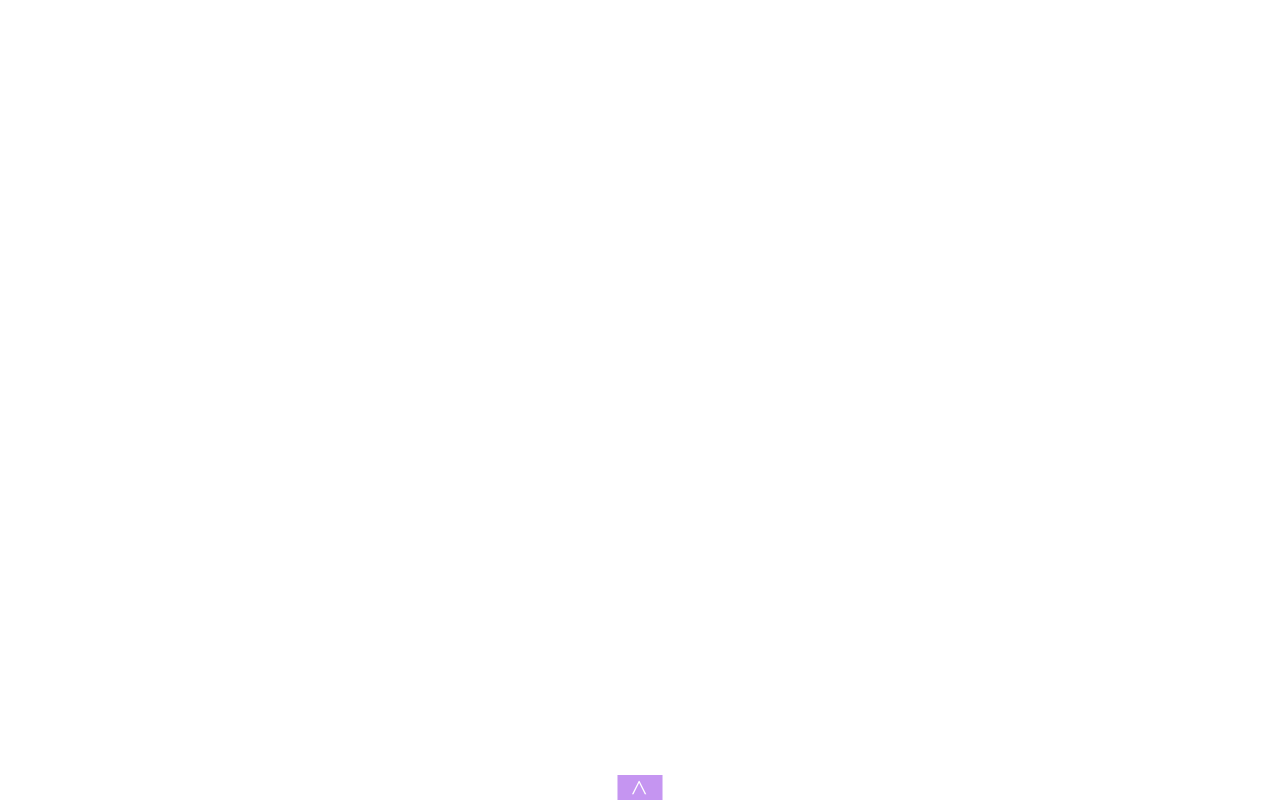
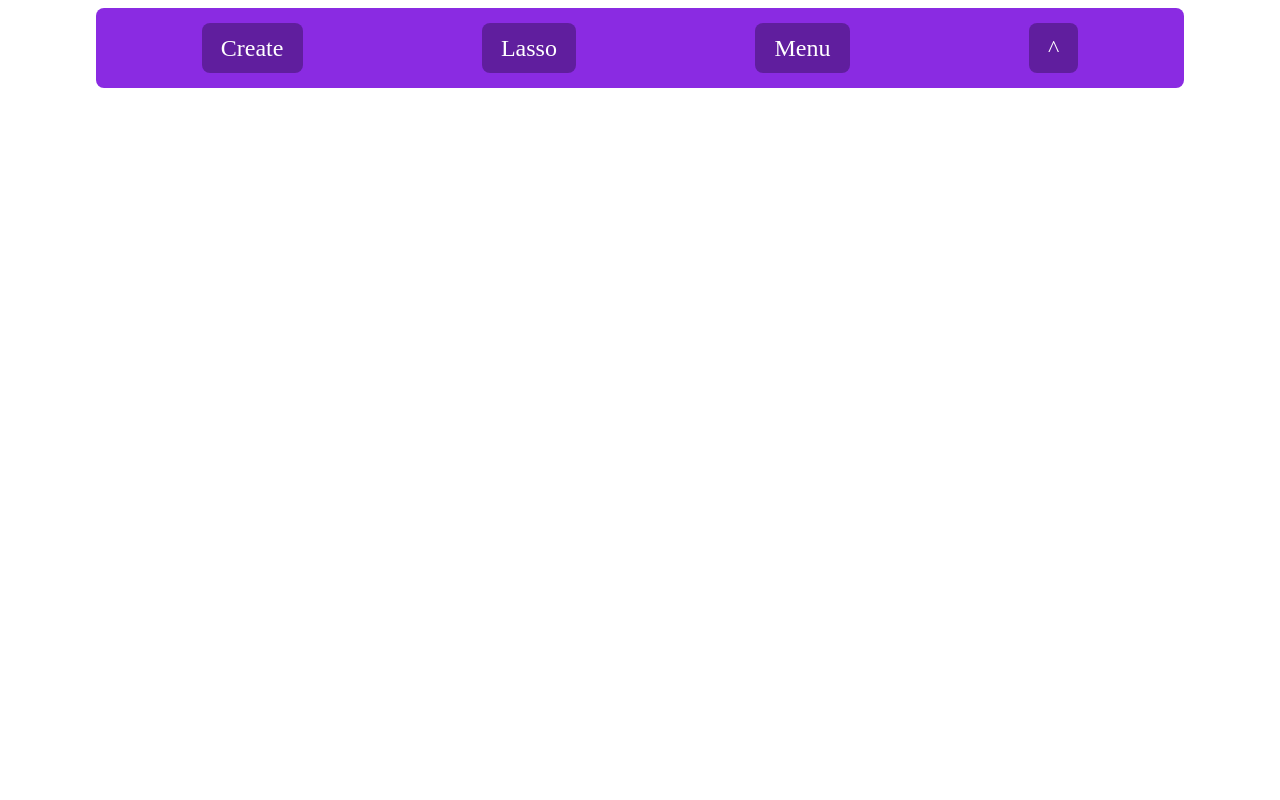
Before and after one commit to Elijah-Issa/wireframe-me, a plain HTML site: page index.html in a window 1280 px wide. Drawn offline with Linux system fonts and the light colour scheme.

Commit message:
NEW-UI: I have edited the ui of the website
    I have changed the create drawer and added a
    new drawer which is tools drawer

```diff
--- a/index.html
+++ b/index.html
@@ -8,13 +8,21 @@
 
     <body>
 
+        <div class="tools-drawer">
+            <div class="create-tool tl">Create</div>
+            <div class="lasso-tool tl">Lasso</div>
+            <div class="menu-tool tl">Menu</div>
+            <div class="hide-tool tl">^</div>
+        </div>
+
         <div class="create-drawer">
-            <div class="dr-btn-bg"><span class="show-create-dr-btn">></span></span></div>
-            <div class="content">
-                <div class="rect-btn cr-cr">Rect</div>
-                <div class="circle-btn cr-cr">Circle</div>
-                <div class="text-btn cr-cr">Text</div>
-            </div>
+            <!-- <div class="dr-btn-bg"><span class="show-create-dr-btn">></span></span></div> -->
+            <!-- <div class="content"> -->
+            <div class="rect-btn sh">Rect</div>
+            <div class="circle-btn sh">Circle</div>
+            <div class="text-btn sh">Text</div>
+            <div class="hide-btn sh">^</div>
+            <!-- </div> -->
         </div>
 
         <div class="edit-values">
--- a/script.js
+++ b/script.js
@@ -1,3 +1,5 @@
+const tlDrawer = document.querySelector(".tools-drawer");
+
 const crDrawer = document.querySelector(".create-drawer");
 const crDrBtn = document.querySelector(".show-create-dr-btn");
 
@@ -9,11 +11,13 @@ const heightInput = document.querySelector(".height-input");
 
 
 
+
 let shape;
 let clientX, clientY;
 let relXPos, relYPos;
 let initTouch;
 let differenceTouch = 0;
+let state = "idle";
 document.addEventListener("touchstart", (e) => {
     if (e.target.matches(".shape")) {
         const cont = e.target.closest(".cont");
@@ -155,32 +159,18 @@ document.addEventListener("touchmove", (e) => {
         let normX = Number(actShape.style.width.slice(0, actShape.style.width.indexOf("p")));
         let normY = Number(actShape.style.height.slice(0, actShape.style.height.indexOf("p")));
 
-        // if (e.touches[0].clientX > initTouch.clientX) {
         normX += e.touches[0].clientX - differenceTouch.w;
-        // }
-        // if (e.touches[0].clientX < initTouch.clientX) {
-            // normX -= e.touches[0].clientX - differenceTouch.w;
-        // }
-        // if (shape.tagName == "DIV") {
         actShape.style.width = `${normX}px`;
         widthInput.value = normX;
-        // }
     }
     else if (e.target.matches(".h-dot") && !shape.classList.contains("svg-cont")) {
         const cont = e.target.closest(".cont");
         const actShape = cont.querySelector(".shape");
         let normY = Number(actShape.style.height.slice(0, actShape.style.height.indexOf("p")));
 
-        // if (e.touches[0].clientY > initTouch.clientY) {
         normY += e.touches[0].clientY - differenceTouch.h;
-        // }
-        // if (e.touches[0].clientY < initTouch.clientY) {
-        // normY -= e.touches[0].clientY - differenceTouch.h;
-        // }
-        // if (shape.tagName == "DIV") {
         actShape.style.height = `${normY}px`;
         heightInput.value = normY;
-        // }
     }
     else if (e.target.matches(".w-dot") && shape.classList.contains("svg-cont")) {
         let path = shape.querySelector("path");
@@ -190,17 +180,8 @@ document.addEventListener("touchmove", (e) => {
         let svgWidth = Number(svg.getAttribute("width"));
         let vby = Number(svg.getAttribute("viewBox").split(" ")[3]);
 
-        // if (e.touches[0].clientX > initTouch.clientX) {
         x += e.touches[0].clientX - differenceTouch.w;
-        // x += 1;
         svgWidth += e.touches[0].clientX - differenceTouch.w;
-        // }
-        // if (e.touches[0].clientX < initTouch.clientX) {
-            // x -= 1;
-            // x += e.touches[0].clientX - differenceTouch.w;
-            // svgWidth += e.touches[0].clientX - differenceTouch.w;
-            // svgWidth -= 1;
-        // }
 
         let d = `M 25 25 c ${x / 2} -25 ${x / 2} 25 ${x} 0`;
 
@@ -220,19 +201,10 @@ document.addEventListener("touchmove", (e) => {
         let strokeWidth = Number(path.getAttribute("stroke-width"));
         let vby = Number(svg.getAttribute("viewBox").split(" ")[3]);
 
-        // if (e.touches[0].clientY > initTouch.clientY) {
-        // x += e.touches[0].clientY - differenceTouch.h;
         strokeWidth += e.touches[0].clientY - differenceTouch.h;
         svgHeight += e.touches[0].clientY - differenceTouch.h;
         // svgWidth += (e.touches[0].clientY - differenceTouch.h) + 1;
         vby += e.touches[0].clientY - differenceTouch.h;
-        // }
-        // if (e.touches[0].clientY < initTouch.clientY) {
-        //     strokeWidth -= 1;
-        //     svgHeight -= 1;
-        //     svgWidth -= 1;
-        //     vby -= 1;
-        // }
 
         let vb = `25 0 ${svgWidth} ${svgHeight}`;
 
@@ -860,6 +832,12 @@ document.addEventListener("click", (e) => {
             document.body.appendChild(cont);
         }
     }
+    else if (e.target.matches(".create-tool")) crDrawer.style.top = "6rem"
+    else if (e.target.matches(".hide-btn")) crDrawer.style.top = "1rem";
+    // else if (e.target.matches(".hide-tool")) {
+    //     tlDrawer.style.top = "-6rem";
+    //     crDrawer.style.top = "-6rem";
+    // }
 });
 
 
--- a/style.css
+++ b/style.css
@@ -9,28 +9,53 @@ body {
 
 
 
-.create-drawer .content {
+/* .create-drawer .content {
     display: grid;
     grid-template-columns: repeat(3, 1fr);
     grid-template-rows: 50px;
     gap: 1rem;
     width: 100%;
     height: 80%;
+} */
+.tools-drawer {
+    padding: 1rem;
+    position: fixed;
+    top: .5rem;
+    left: 7.5%;
+    height: 5rem;
+    width: 85%;
+    box-sizing: border-box;
+    transition: top 0.3s ease-in-out, opacity 0.5s ease-in-out;
+    border-radius: 8px;
+    z-index: 1000;
+    background-color: blueviolet;
+    display: flex;
+    flex-direction: row;
+    justify-content: space-around;
+    align-items: center;
+    font-size: 1.5rem;
+    color: white;
+
 }
 .create-drawer {
-    user-select: none;
     padding: 1rem;
     position: fixed;
-    bottom: -80%;
-    height: 80%;
-    width: 100%;
+    top: 1rem;
+    left: 7.5%;
+    height: 4rem;
+    width: 40%;
     box-sizing: border-box;
-    left: 0;
-    transition: bottom 0.3s ease-in-out, opacity 0.5s ease-in-out;
-    backdrop-filter: blur(8px);
-    z-index: 1000;
-    background-color: rgba(30, 30, 30, 0.4);
-    opacity: 0.5;
+    transition: top 0.2s ease-in-out, opacity 0.5s ease-in-out;
+    border-radius: 8px;
+    z-index: 999;
+    background-color: blueviolet;
+    display: flex;
+    flex-direction: row;
+    justify-content: space-around;
+    align-items: center;
+    font-size: 1.5rem;
+    color: white;
+    box-sizing: border-box;
 }
 .show-cr-drawer {
     bottom: 0;
@@ -53,26 +78,37 @@ body {
     height: 25px;
     box-sizing: border-box;
 }
-.show-create-dr-btn {
+/* .show-create-dr-btn {
     transform: rotateZ(-90deg);
     transition: transform 0.3s ease-in-out;
+} */
+.sh {
+    padding: 0.5rem 1rem;
+    background: rgba(0, 0, 0, 0.3);
+    border-radius: 8px;
 }
-.rotate-btn {
+.tl {
+    padding: 0.7rem 1.2rem;
+    background: rgba(0, 0, 0, 0.3);
+    border-radius: 8px;
+
+}
+/* .rotate-btn {
     transform: rotateZ(90deg);
-}
-.x {
+} */
+/* .x {
     position: absolute;
     right: 15px;
     top: 2px;
-}
-.create-drawer .content > * {
+} */
+/* .create-drawer .content > * {
     display: flex;
     justify-content: center;
     align-items: center;
     background-color: blueviolet;
     color: white;
     border-radius: 8px;
-}
+} */
 
 
 
```
